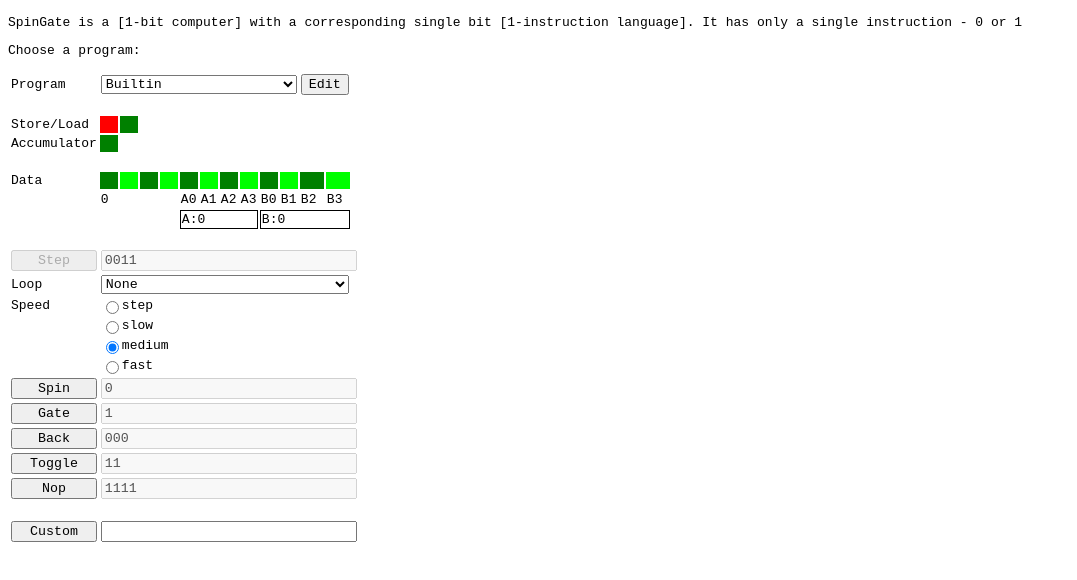
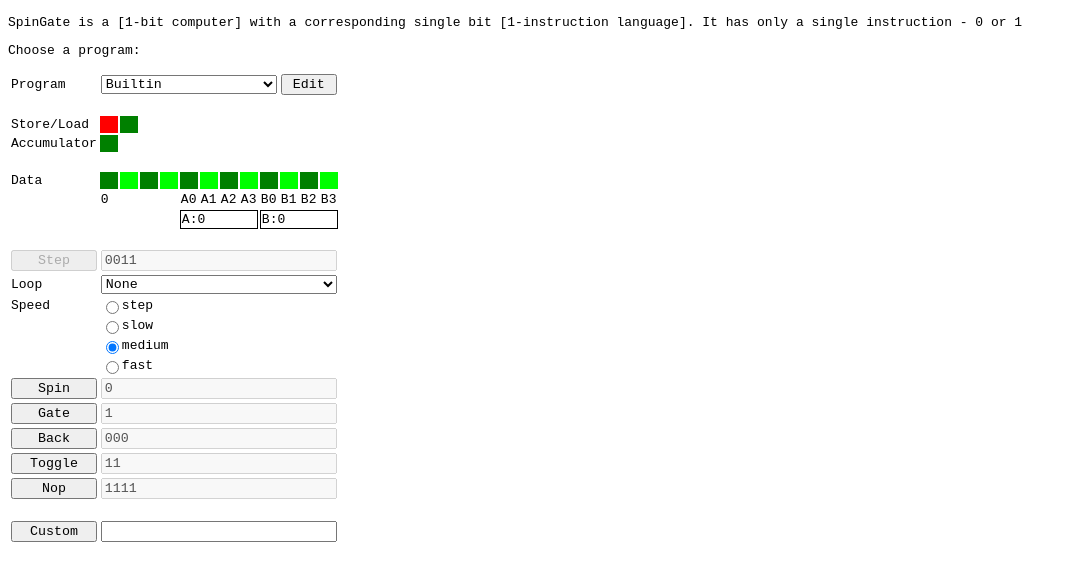
Before and after one commit to jacoblister/spingate, a plain HTML site: page spingate.html in a window 1280 px wide. Shown: the part 50-630 px from the top of the page, without its empty margins (0-1077 px from the left). Drawn offline with Linux system fonts and the light colour scheme.

Commit message:
minor layout fixes

```diff
--- a/spingate.html
+++ b/spingate.html
@@ -9,6 +9,7 @@
         html {
             font-family: monospace;
             width: 100%;
+            box-sizing: border-box;
         }
 
         #register>tbody>tr>td {
@@ -49,7 +50,7 @@
         <tbody>
             <tr>
                 <td>Program</td>
-                <td colspan="10">
+                <td colspan="9">
                     <select>
                         <option>Builtin</option>
                         <option>Logic Gates</option>
@@ -58,7 +59,7 @@
                         <option>Calculator</option>
                     </select>
                 </td>
-                <td colspan="2">
+                <td colspan="3">
                     <button>Edit</button>
                 </td>
             </tr>
```
